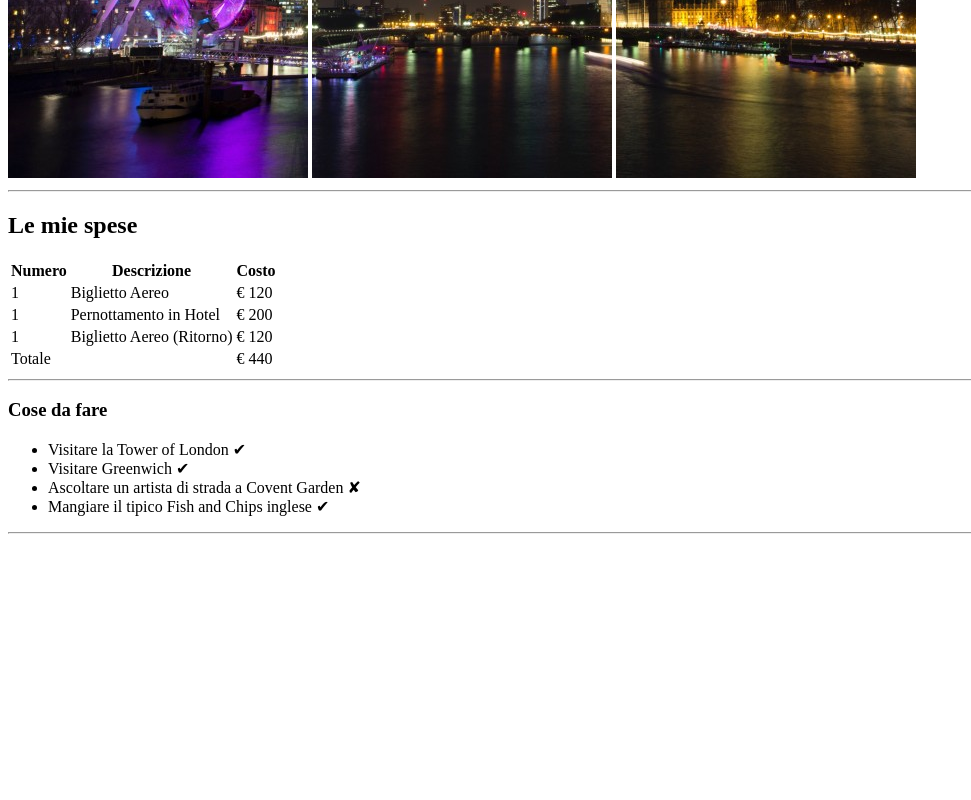
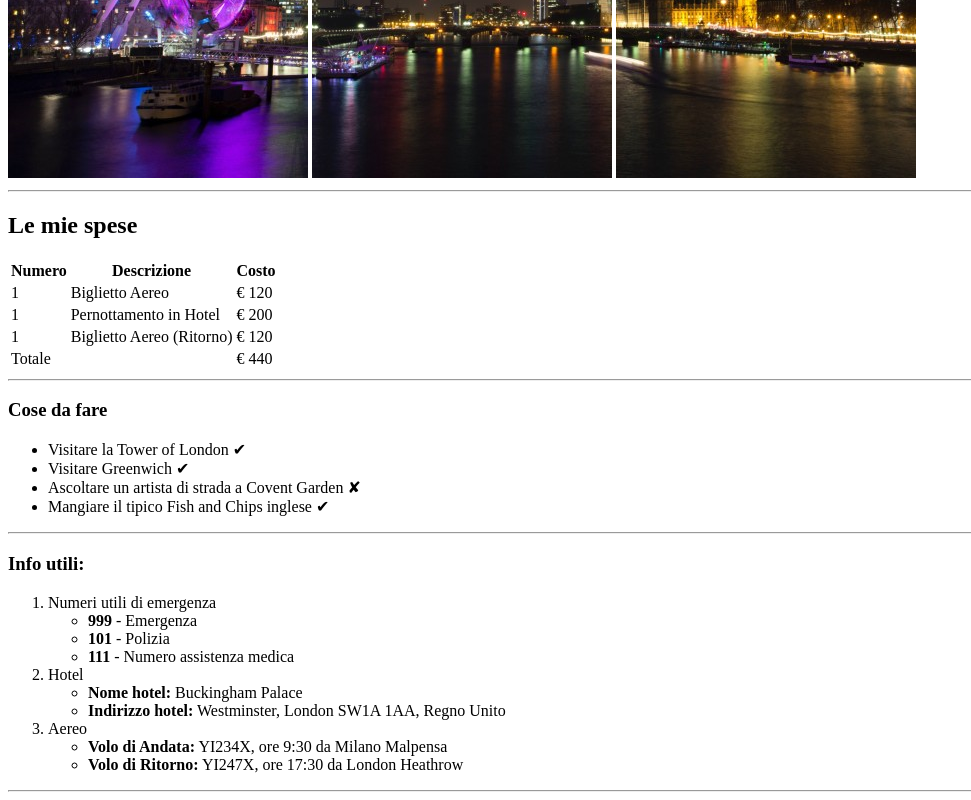
Before and after one commit to Cix8/html-london-trip, a plain HTML site: page index.html in a window 1280 px wide. Shown: the part 502-1302 px from the top of the page, without its empty margins (0-971 px from the left). Before the commit the page ends 1044 px from the top, so only its background shows below. Drawn offline with Linux system fonts and the light colour scheme.

Commit message:
main_info completed

```diff
--- a/index.html
+++ b/index.html
@@ -15,6 +15,7 @@
         <img src="img/pexels-bill-emrich-230794-2.jpg" alt="Big Ben, Londra">
         <hr>
     </header>
+    <!-- /Sviluppo header -->
 
     <main>
         <!-- Sviluppo la prima parte del "main" con tabella -->
@@ -77,6 +78,45 @@
             <hr>
         </div>
         <!-- /Sviluppo la seconda parte del "main" -->
+
+        <!-- Sviluppo la terza parte del "main" -->
+        <div>
+            <h3>Info utili:</h3>
+            <!-- Sviluppo la lista numerata -->
+            <ol>
+                <li>
+                    <span>Numeri utili di emergenza</span>
+                    <!-- Sviluppo la prima lista non ordinata -->
+                    <ul>
+                        <li><strong>999</strong> - Emergenza</li>
+                        <li><strong>101</strong> - Polizia</li>
+                        <li><strong>111</strong> - Numero assistenza medica</li>
+                    </ul>
+                    <!-- Sviluppo la prima lista non ordinata -->
+                </li>
+                <li>
+                    <span>Hotel</span>
+                    <!-- Sviluppo la seconda lista non ordinata -->
+                    <ul>
+                        <li><strong>Nome hotel:</strong> Buckingham Palace</li>
+                        <li><strong>Indirizzo hotel:</strong> Westminster, London SW1A 1AA, Regno Unito</li>
+                    </ul>
+                    <!-- /Sviluppo la seconda lista non ordinata -->
+                </li>
+                <li>
+                    <span>Aereo</span>
+                    <!-- Sviluppo la terza lista non ordinata -->
+                    <ul>
+                        <li><strong>Volo di Andata:</strong> YI234X, ore 9:30 da Milano Malpensa</li>
+                        <li><strong>Volo di Ritorno:</strong> YI247X, ore 17:30 da London Heathrow</li>
+                    </ul>
+                    <!-- /Sviluppo la terza lista non ordinata -->
+                </li>
+            </ol>
+            <!-- /Sviluppo la lista numerata -->
+            <hr>
+        </div>
+        <!-- /Sviluppo la terza parte del "main" -->
     </main>
 </body>
 </html>
```
